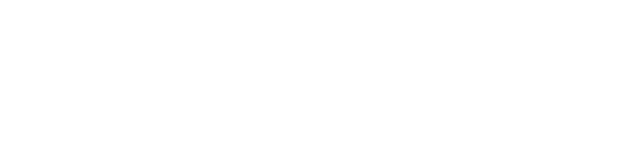
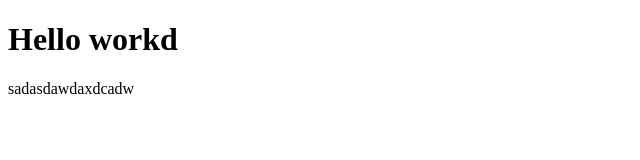
Before and after one commit to wenbin142/random123, a plain HTML site: page index.html in a window 1280 px wide. Shown: the whole page, without its empty margins (0-640 px from the left). Drawn offline with Linux system fonts and the light colour scheme.

```diff
--- a/index.html
+++ b/index.html
@@ -4,8 +4,14 @@
     <meta charset="UTF-8">
     <meta name="viewport" content="width=device-width, initial-scale=1.0">
     <title>Document</title>
+    <link rel="stylesheet" href="style.css">
 </head>
 <body>
+    <h1>Hello workd</h1>
+    <section><p>
+        sadasdawdaxdcadw
+    </p>
+    </section>
 
 </body>
 </html>
```
Also changed, not shown: style.css (added).
